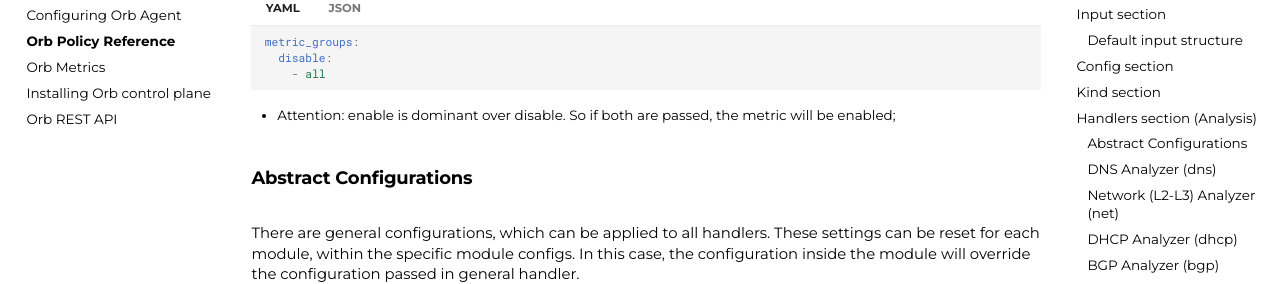
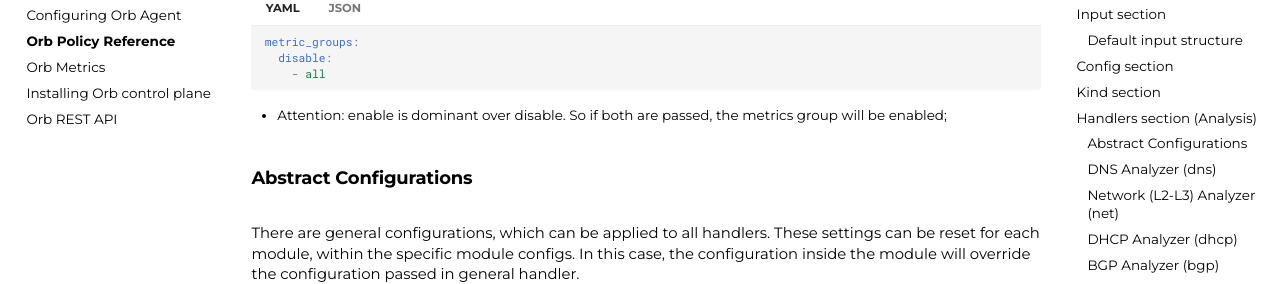
Before and after one commit to orb-community/orb-website, an MkDocs documentation site: the page built from docs/documentation/advanced_policies.md, in a window 1280 px wide and 900 px high, scrolled down 5393 px. Shown: the part 153-437 px from the top of the window. Built offline with MkDocs 1.6.1 and Material for MkDocs 9.7.7, drawn with Linux system fonts in a browser that asks for light colours; comment, search, counter and statistics services are not loaded.

Commit message:
enable dominant over disable

````diff
--- a/docs/documentation/advanced_policies.md
+++ b/docs/documentation/advanced_policies.md
@@ -389,7 +389,7 @@
     ```
 
 
-* Attention: enable is dominant over disable. So if both are passed, the metric will be enabled;
+* Attention: enable is dominant over disable. So if both are passed, the metrics group will be enabled;
 
 
 ### Abstract Configurations
````
